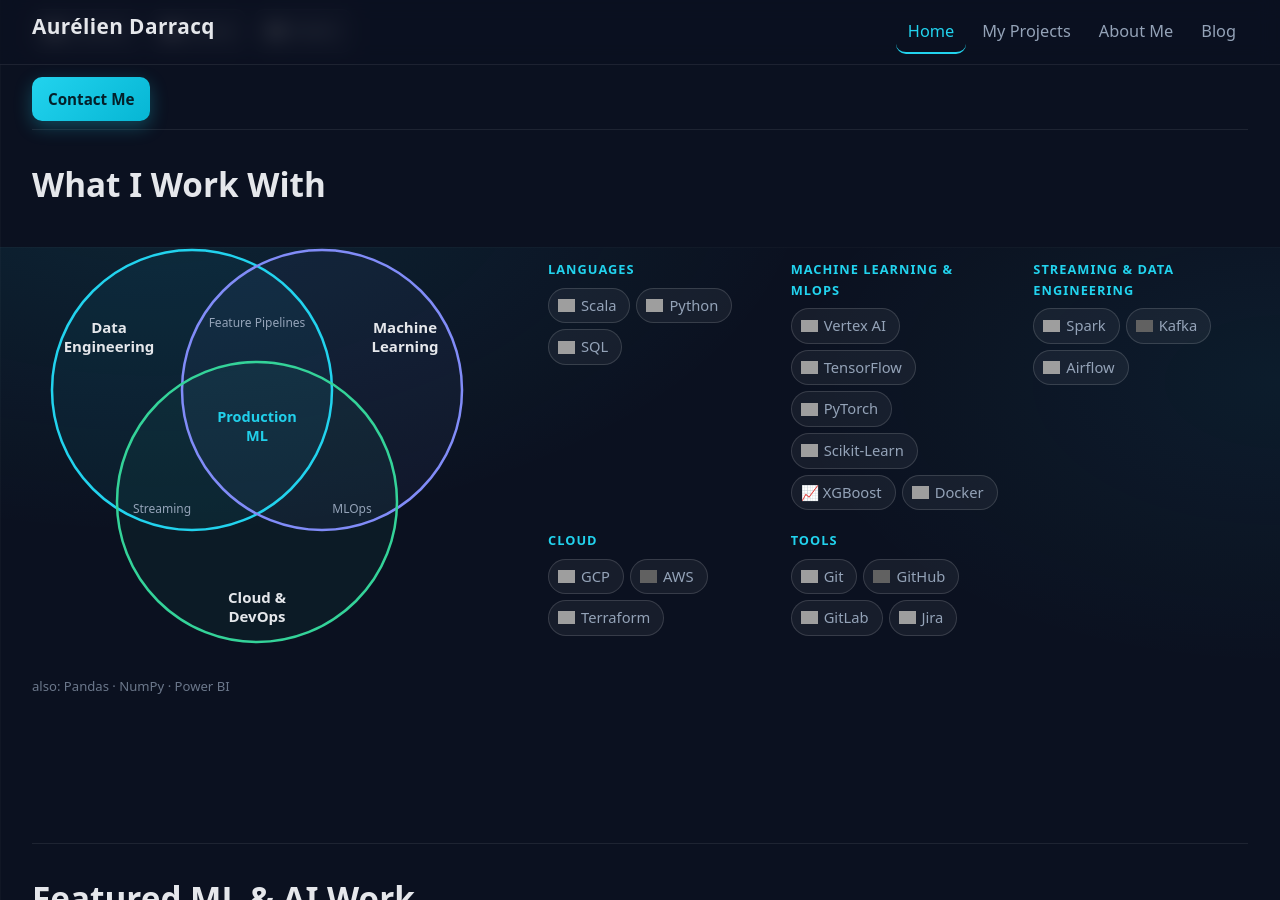
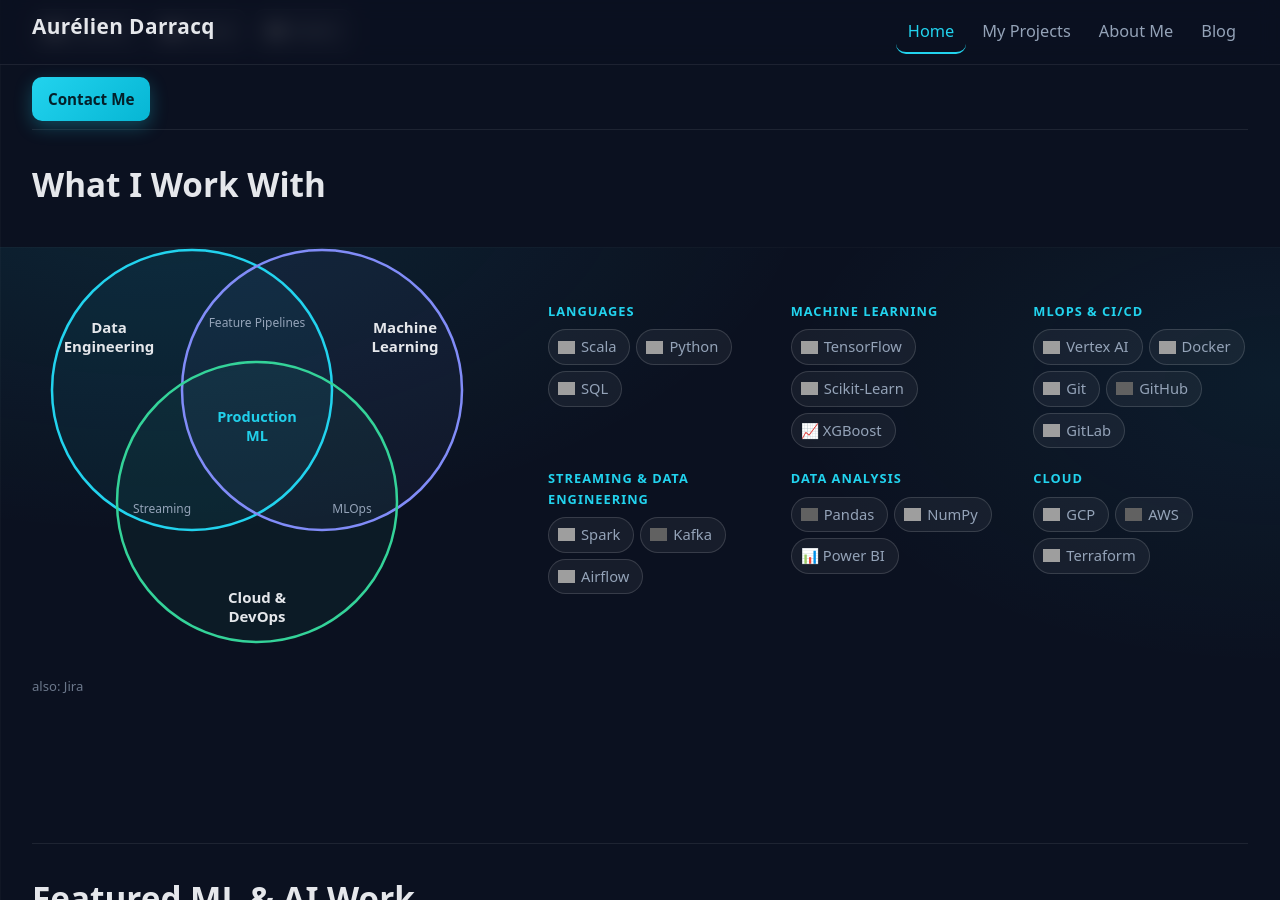
Before and after one commit to aurelpow/portofolio-website, a Jekyll site: the page built from index.md, in a window 1280 px wide and 900 px high, scrolled down 653 px, cut to the strip 0-900 px from the top of the window. Built offline with Jekyll 4.4.1, drawn with Linux system fonts in a browser that asks for light colours; grey boxes are pictures that could not be loaded.

Commit message:
[C046] : Rework home skills: drop PyTorch, split ML and MLOps & CI/CD, add Data Analysis pills

```diff
--- a/index.md
+++ b/index.md
@@ -72,14 +72,22 @@
     </div>
 
     <div class="skills-group">
-      <p class="skills-label">Machine Learning &amp; MLOps</p>
+      <p class="skills-label">Machine Learning</p>
+      <div class="skills-row">
+        <span class="skill-pill"><img src="https://cdn.jsdelivr.net/gh/devicons/devicon@latest/icons/tensorflow/tensorflow-original.svg" alt="">TensorFlow</span>
+        <span class="skill-pill"><img src="https://cdn.jsdelivr.net/gh/devicons/devicon@latest/icons/scikitlearn/scikitlearn-original.svg" alt="">Scikit-Learn</span>
+        <span class="skill-pill">📈 XGBoost</span>
+      </div>
+    </div>
+
+    <div class="skills-group">
+      <p class="skills-label">MLOps &amp; CI/CD</p>
       <div class="skills-row">
         <span class="skill-pill"><img src="https://cdn.jsdelivr.net/gh/devicons/devicon@latest/icons/googlecloud/googlecloud-original.svg" alt="">Vertex AI</span>
-        <span class="skill-pill"><img src="https://cdn.jsdelivr.net/gh/devicons/devicon@latest/icons/tensorflow/tensorflow-original.svg" alt="">TensorFlow</span>
-        <span class="skill-pill"><img src="https://cdn.jsdelivr.net/gh/devicons/devicon@latest/icons/pytorch/pytorch-original.svg" alt="">PyTorch</span>
-        <span class="skill-pill"><img src="https://cdn.jsdelivr.net/gh/devicons/devicon@latest/icons/scikitlearn/scikitlearn-original.svg" alt="">Scikit-Learn</span>
-        <span class="skill-pill">📈 XGBoost</span>
         <span class="skill-pill"><img src="https://cdn.jsdelivr.net/gh/devicons/devicon@latest/icons/docker/docker-original.svg" alt="">Docker</span>
+        <span class="skill-pill"><img src="https://cdn.jsdelivr.net/gh/devicons/devicon@latest/icons/git/git-original.svg" alt="">Git</span>
+        <span class="skill-pill"><img src="https://cdn.jsdelivr.net/gh/devicons/devicon@latest/icons/github/github-original-wordmark.svg" alt="" style="filter:invert(1)">GitHub</span>
+        <span class="skill-pill"><img src="https://cdn.jsdelivr.net/gh/devicons/devicon@latest/icons/gitlab/gitlab-original.svg" alt="">GitLab</span>
       </div>
     </div>
 
@@ -93,6 +101,15 @@
     </div>
 
     <div class="skills-group">
+      <p class="skills-label">Data Analysis</p>
+      <div class="skills-row">
+        <span class="skill-pill"><img src="https://cdn.jsdelivr.net/npm/simple-icons@13.21.0/icons/pandas.svg" alt="" style="filter:invert(1)">Pandas</span>
+        <span class="skill-pill"><img src="https://cdn.jsdelivr.net/gh/devicons/devicon@latest/icons/numpy/numpy-original.svg" alt="">NumPy</span>
+        <span class="skill-pill">📊 Power BI</span>
+      </div>
+    </div>
+
+    <div class="skills-group">
       <p class="skills-label">Cloud</p>
       <div class="skills-row">
         <span class="skill-pill"><img src="https://cdn.jsdelivr.net/gh/devicons/devicon@latest/icons/googlecloud/googlecloud-original.svg" alt="">GCP</span>
@@ -101,20 +118,10 @@
       </div>
     </div>
 
-    <div class="skills-group">
-      <p class="skills-label">Tools</p>
-      <div class="skills-row">
-        <span class="skill-pill"><img src="https://cdn.jsdelivr.net/gh/devicons/devicon@latest/icons/git/git-original.svg" alt="">Git</span>
-        <span class="skill-pill"><img src="https://cdn.jsdelivr.net/gh/devicons/devicon@latest/icons/github/github-original-wordmark.svg" alt="" style="filter:invert(1)">GitHub</span>
-        <span class="skill-pill"><img src="https://cdn.jsdelivr.net/gh/devicons/devicon@latest/icons/gitlab/gitlab-original.svg" alt="">GitLab</span>
-        <span class="skill-pill"><img src="https://cdn.jsdelivr.net/gh/devicons/devicon@latest/icons/jira/jira-original.svg" alt="">Jira</span>
-      </div>
-    </div>
-
   </div>
 
   </div>
-  <p class="skills-secondary">also: Pandas · NumPy · Power BI</p>
+  <p class="skills-secondary">also: Jira</p>
 </section>
 
 <section class="github-activity" data-username="aurelpow">
```
